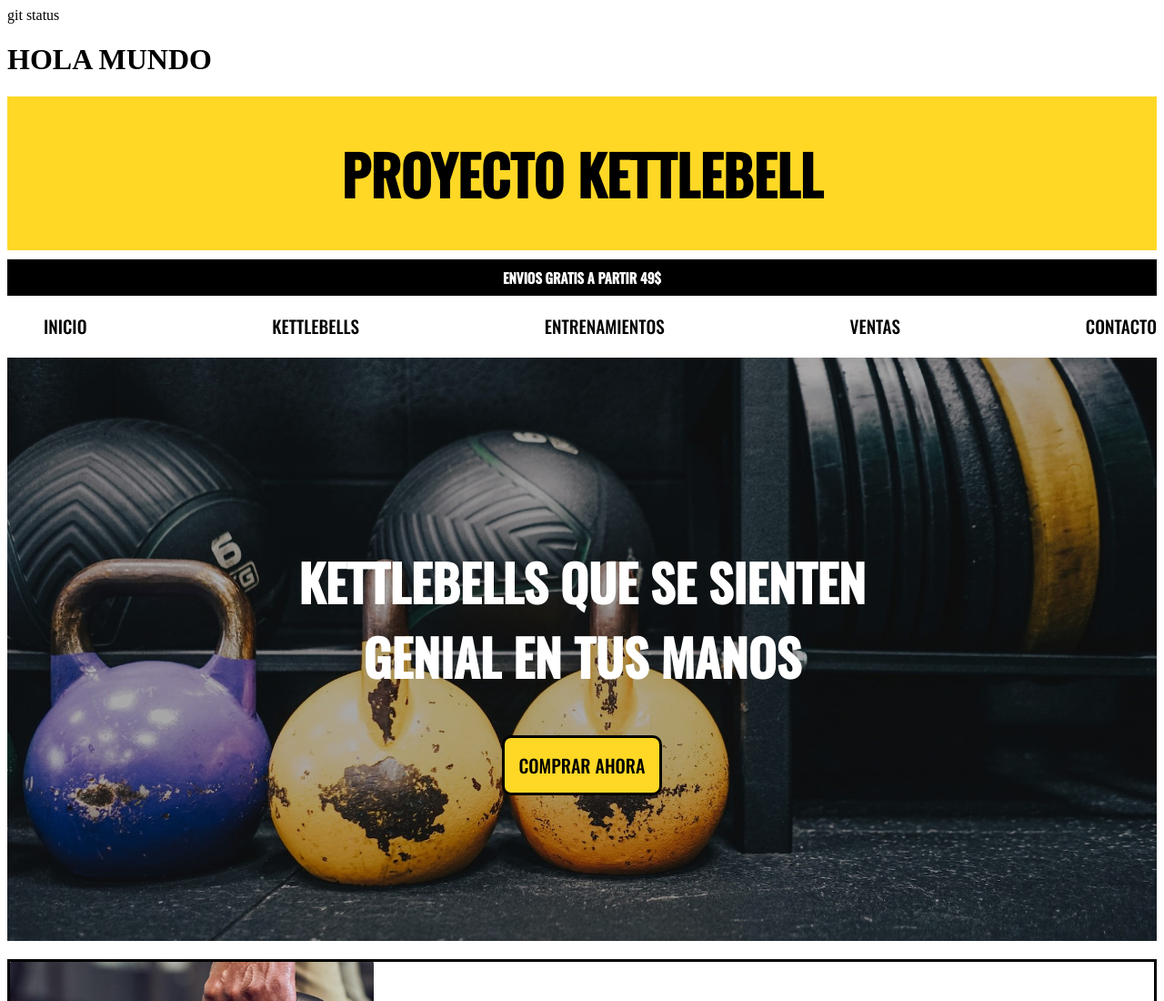
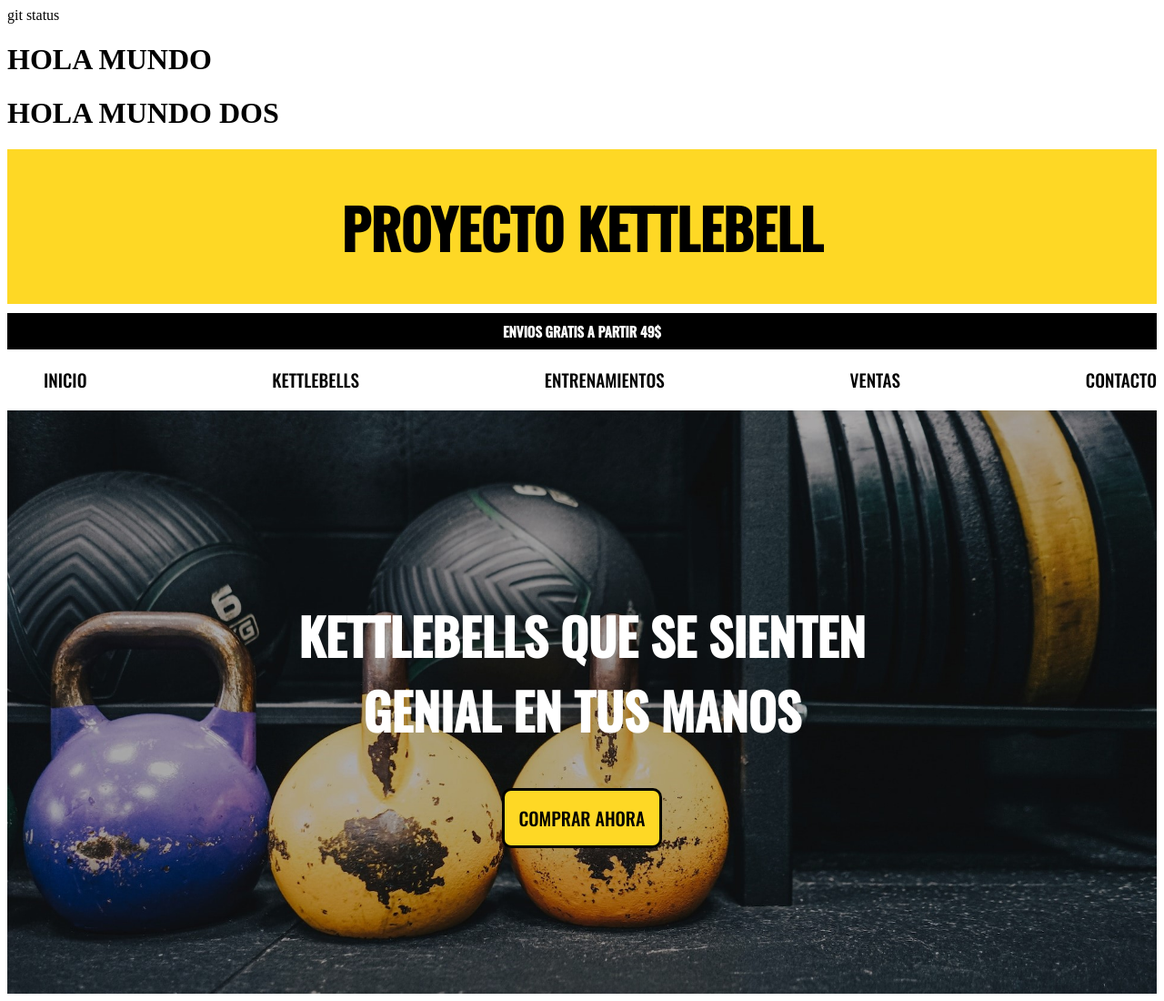
Before and after one commit to martinrivascarranza/prueba, a plain HTML site: page index.html in a window 1280 px wide. Shown: the top 1100 px of the page at 91% size. Drawn offline with nearby package versions, Linux system fonts and the light colour scheme.

Commit message:
tercer commit nuevo h1

```diff
--- a/index.html
+++ b/index.html
@@ -10,6 +10,7 @@
 git status
   <header>
     <h1> HOLA MUNDO</h1>
+    <h1> HOLA MUNDO DOS</h1>
     <div class="tituloprincipal">
       <h1>PROYECTO KETTLEBELL</h1>
     </div>
```
